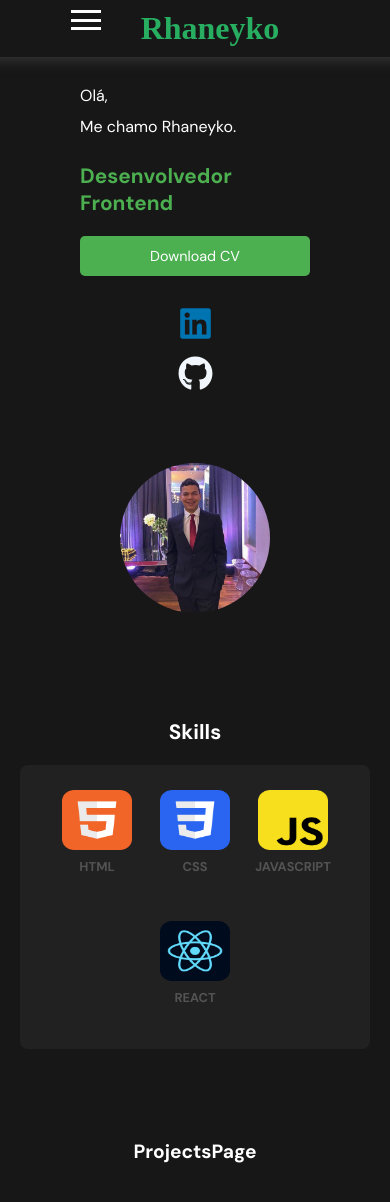
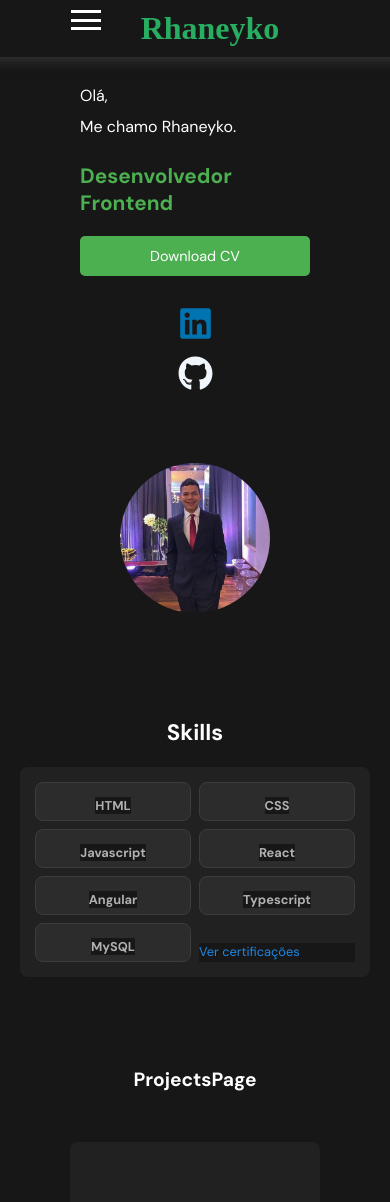
Before and after one commit to rhaneyko/rhaneyko--portfolio, a React (Create React App) app: page / in a window 390 px wide. Shown: the top 1202 px of the page. Built offline with nearby package versions, Linux system fonts and the light colour scheme; a web font is replaced by a local one.

Commit message:
Realização de uma lista usando um .map para exibição na tela de Skills.

```diff
--- a/src/components/Pages/SkillsPage/index.js
+++ b/src/components/Pages/SkillsPage/index.js
@@ -1,33 +1,30 @@
-import React from "react";
-
-import HtmlImg from "../../Assets/Images/html.png";
-import CssImg from "../../Assets/Images/css.png";
-import JsImg from "../../Assets/Images/JavaScript.png";
-import ReactImg from "../../Assets/Images/React.png";
-
+import React, { useEffect, useState } from "react";
 import "./styles.css";
 
+import  SkillData  from "../../Assets/Data/skillData.json";
+
 const SkillsPage = () => {
+  const [skills, setSkills] = useState([]);
+
+  useEffect(() => {
+    setSkills(SkillData);
+  });
+
   return (
-    <div className="container__skills" id="skills">
+    <div className="container-skills" id="skills">
       <h1 className="skills__title">Skills</h1>
       <div className="skills__list">
-        <div className="skills__item">
-          <img src={HtmlImg} className="skills__item__img" alt="HTML Icon" />
-          <span className="skills__item__name">HTML</span>
-        </div>
-        <div className="skills__item">
-          <img src={CssImg} className="skills__item__img" alt="CSS Icon" />
-          <span className="skills__item__name">CSS</span>
-        </div>
-        <div className="skills__item">
-          <img src={JsImg} className="skills__item__img" alt="JavaScript Icon" />
-          <span className="skills__item__name">JAVASCRIPT</span>
-        </div>
-        <div className="skills__item">
-          <img src={ReactImg} className="skills__item__img" alt="React Icon" />
-          <span className="skills__item__name">REACT</span>
-        </div>
+        {skills.map((skill) => (
+            <div className="skills__item" key={skill.id}>
+              <span className="skills__item__name">{skill.title}</span>
+            </div>
+          ))}
+        <a
+          href="https://www.linkedin.com/in/rhaneyko-honorio-73657819b/details/certifications/"
+          className="skills-certifications"
+        >
+          Ver certificações
+        </a>
       </div>
     </div>
   );
--- a/src/components/Pages/SkillsPage/styles.css
+++ b/src/components/Pages/SkillsPage/styles.css
@@ -1,4 +1,4 @@
-.container__skills {
+.container-skills {
     display: flex;
     flex-direction: column;
     justify-content: center;
@@ -6,25 +6,25 @@
     height: auto; /* Ajusta a altura para se adaptar ao conteúdo */
     margin: 0 auto;
     padding: 20px;
+    max-width: 1200px; /* Limita a largura máxima para dispositivos maiores */
+    width: 100%; /* Garante que o conteúdo ocupe a largura total */
 }
 
 .skills__title {
-    font-size: 1.7rem;
+    font-size: 2rem;
     text-align: center;
     margin-bottom: 20px;
-    color: #FFF;
+    color: #FFFFFF;
 }
 
 .skills__list {
-    display: flex;
-    justify-content: center;
-    align-items: center;
-    flex-wrap: wrap; /* Permite que os itens quebrem para a próxima linha */
-    width: 100%; /* Garante que a lista ocupe a largura disponível */
+    display: grid;
+    grid-template-columns: repeat(auto-fit, minmax(120px, 1fr)); /* Responsivo para ajustar ao tamanho disponível */
     gap: 20px;
     padding: 20px;
     background-color: #212121;
     border-radius: 8px; /* Adiciona bordas arredondadas */
+    width: 100%; /* Garante que a lista ocupe a largura disponível */
 }
 
 .skills__item {
@@ -32,56 +32,64 @@
     flex-direction: column;
     justify-content: center;
     align-items: center;
-    width: 130px;
-    height: auto;
-    margin: 0 0 20px;
-    border-radius: 4px;
+    padding: 10px;
+    background-color: #2c2c2c;
+    border: 1px solid #3c3c3c;
+    border-radius: 8px;
     text-align: center;
     font-weight: bold;
-    transition: transform 0.2s ease;
-    background-color: #212121;
+    transition: transform 0.2s ease, background-color 0.2s ease;
+    cursor: pointer;
 }
 
 .skills__item:hover {
     transform: scale(1.1); /* Efeito de hover */
-}
-
-.skills__item__img {
-    width: 100px;
-    height: 100px;
-    padding: 10px 0 0 0;
-    background: none;
+    background-color: #1e88e5; /* Mudança de cor no hover */
+    color: #ffffff; /* Altera a cor do texto */
 }
 
 .skills__item__name {
-    margin: 8px 0;
-    color: #535353;
-    background: none;
+    margin-top: 8px;
+    color: #b0b0b0;
+    font-size: 1rem;
+    word-break: break-word; /* Evita estouro de texto */
+}
+
+.skills-certifications {
+    text-decoration: none;
+    color: #1e88e5;
+    font-size: 1rem;
+    margin-top: 20px;
+    display: inline-block;
+    transition: color 0.2s ease;
+}
+
+.skills-certifications:hover {
+    color: #1565c0; /* Mudança de cor no hover */
 }
 
 /* Media Queries */
 @media (max-width: 1024px) {
+    .skills__title {
+        font-size: 1.8rem;
+    }
+
     .skills__list {
         gap: 15px; /* Reduz o espaçamento entre itens */
     }
 
     .skills__item {
-        width: 110px;
-    }
-
-    .skills__item__img {
-        width: 90px;
-        height: 90px;
+        padding: 8px;
     }
 
     .skills__item__name {
-        font-size: 0.9rem; /* Texto menor em dispositivos menores */
+        font-size: 0.9rem;
     }
 }
 
 @media (max-width: 768px) {
     .skills__title {
-        font-size: 1.5rem;
+        font-size: 1.6rem;
     }
 
     .skills__list {
@@ -89,22 +97,22 @@
     }
 
     .skills__item {
-        width: 100px;
-    }
-
-    .skills__item__img {
-        width: 80px;
-        height: 80px;
+        padding: 8px;
+        font-size: 0.9rem;
     }
 
     .skills__item__name {
         font-size: 0.85rem;
     }
+
+    .skills-certifications {
+        font-size: 0.9rem;
+    }
 }
 
 @media (max-width: 480px) {
     .skills__title {
-        font-size: 1.3rem;
+        font-size: 1.4rem;
     }
 
     .skills__list {
@@ -113,15 +121,15 @@
     }
 
     .skills__item {
-        width: 90px;
-    }
-
-    .skills__item__img {
-        width: 70px;
-        height: 70px;
+        padding: 6px;
+        font-size: 0.8rem;
     }
 
     .skills__item__name {
         font-size: 0.8rem;
     }
+
+    .skills-certifications {
+        font-size: 0.8rem;
+    }
 }
```
